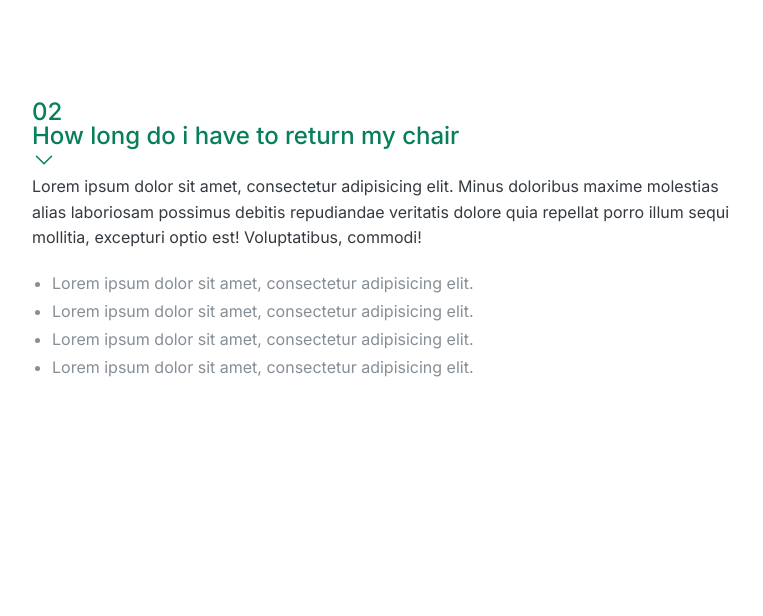
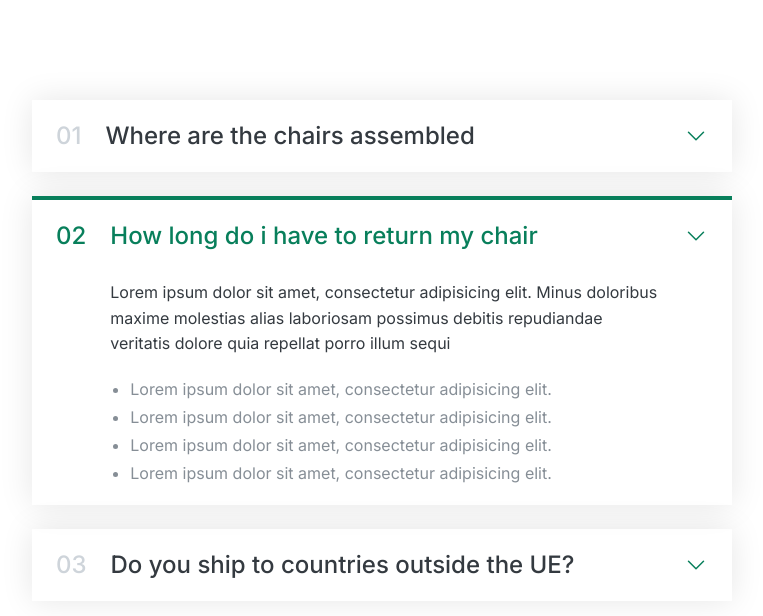
Before and after one commit to Jeffdiginvice/Build-Responsive-Real-World-Websites-with-HTML-and-CSS, a plain HTML site: page 06 Components and Layout Patterns/01.html in a window 1280 px wide. Shown: the whole page, without its empty margins (258-1021 px from the left). Drawn offline with Linux system fonts and the light colour scheme.

Commit message:
Building an Accordion Component

```diff
--- a/06 Components and Layout Patterns/01.html
+++ b/06 Components and Layout Patterns/01.html
@@ -39,14 +39,31 @@
       .accordion {
         width: 700px;
         margin: 100px auto;
+        display: flex;
+        flex-direction: column;
+        gap: 24px;
+        /* display: grid;
+        gap: 24px; */
       }
       .item {
+        box-shadow: 0 0 32px rgba(0, 0, 0, 0.1);
+        padding: 24px;
+
+        display: grid;
+        grid-template-columns: auto 1fr auto;
+        column-gap: 24px;
+        row-gap: 32px;
+        align-items: center;
       }
       .number,
       .text {
         font-size: 24px;
         font-weight: 500;
-        color: #087f5b;
+        /* color: #087f5b; */
+      }
+
+      .number {
+        color: #ced4da;
       }
       .text {
       }
@@ -57,6 +74,8 @@
         stroke: #087f5b;
       }
       .hidden-box {
+        grid-column: 2;
+        display: none;
       }
 
       .hidden-box p {
@@ -73,6 +92,18 @@
         gap: 12px;
       }
 
+      .open {
+        border-top: 4px solid #087f5b;
+      }
+
+      .open .hidden-box {
+        display: block;
+      }
+
+      .open .number,
+      .open .text {
+        color: #087f5b;
+      }
       /* .hidden-box li {
         margin-bottom: 12px;
       } */
@@ -81,6 +112,39 @@
   <body>
     <div class="accordion">
       <div class="item">
+        <p class="number">01</p>
+        <p class="text">Where are the chairs assembled</p>
+        <svg
+          xmlns="http://www.w3.org/2000/svg"
+          fill="none"
+          viewBox="0 0 24 24"
+          stroke-width="1.5"
+          stroke="currentColor"
+          class="icon"
+        >
+          <path
+            stroke-linecap="round"
+            stroke-linejoin="round"
+            d="M19.5 8.25l-7.5 7.5-7.5-7.5"
+          />
+        </svg>
+
+        <div class="hidden-box">
+          <p>
+            Lorem ipsum dolor sit amet, consectetur adipisicing elit. Minus
+            doloribus maxime molestias alias laboriosam possimus debitis
+            repudiandae veritatis dolore quia repellat porro illum sequi
+          </p>
+          <ul>
+            <li>Lorem ipsum dolor sit amet, consectetur adipisicing elit.</li>
+            <li>Lorem ipsum dolor sit amet, consectetur adipisicing elit.</li>
+            <li>Lorem ipsum dolor sit amet, consectetur adipisicing elit.</li>
+            <li>Lorem ipsum dolor sit amet, consectetur adipisicing elit.</li>
+          </ul>
+        </div>
+      </div>
+
+      <div class="item open">
         <p class="number">02</p>
         <p class="text">How long do i have to return my chair</p>
         <svg
@@ -103,7 +167,39 @@
             Lorem ipsum dolor sit amet, consectetur adipisicing elit. Minus
             doloribus maxime molestias alias laboriosam possimus debitis
             repudiandae veritatis dolore quia repellat porro illum sequi
-            mollitia, excepturi optio est! Voluptatibus, commodi!
+          </p>
+          <ul>
+            <li>Lorem ipsum dolor sit amet, consectetur adipisicing elit.</li>
+            <li>Lorem ipsum dolor sit amet, consectetur adipisicing elit.</li>
+            <li>Lorem ipsum dolor sit amet, consectetur adipisicing elit.</li>
+            <li>Lorem ipsum dolor sit amet, consectetur adipisicing elit.</li>
+          </ul>
+        </div>
+      </div>
+
+      <div class="item">
+        <p class="number">03</p>
+        <p class="text">Do you ship to countries outside the UE?</p>
+        <svg
+          xmlns="http://www.w3.org/2000/svg"
+          fill="none"
+          viewBox="0 0 24 24"
+          stroke-width="1.5"
+          stroke="currentColor"
+          class="icon"
+        >
+          <path
+            stroke-linecap="round"
+            stroke-linejoin="round"
+            d="M19.5 8.25l-7.5 7.5-7.5-7.5"
+          />
+        </svg>
+
+        <div class="hidden-box">
+          <p>
+            Lorem ipsum dolor sit amet, consectetur adipisicing elit. Minus
+            doloribus maxime molestias alias laboriosam possimus debitis
+            repudiandae veritatis dolore quia repellat porro illum sequi
           </p>
           <ul>
             <li>Lorem ipsum dolor sit amet, consectetur adipisicing elit.</li>
```
